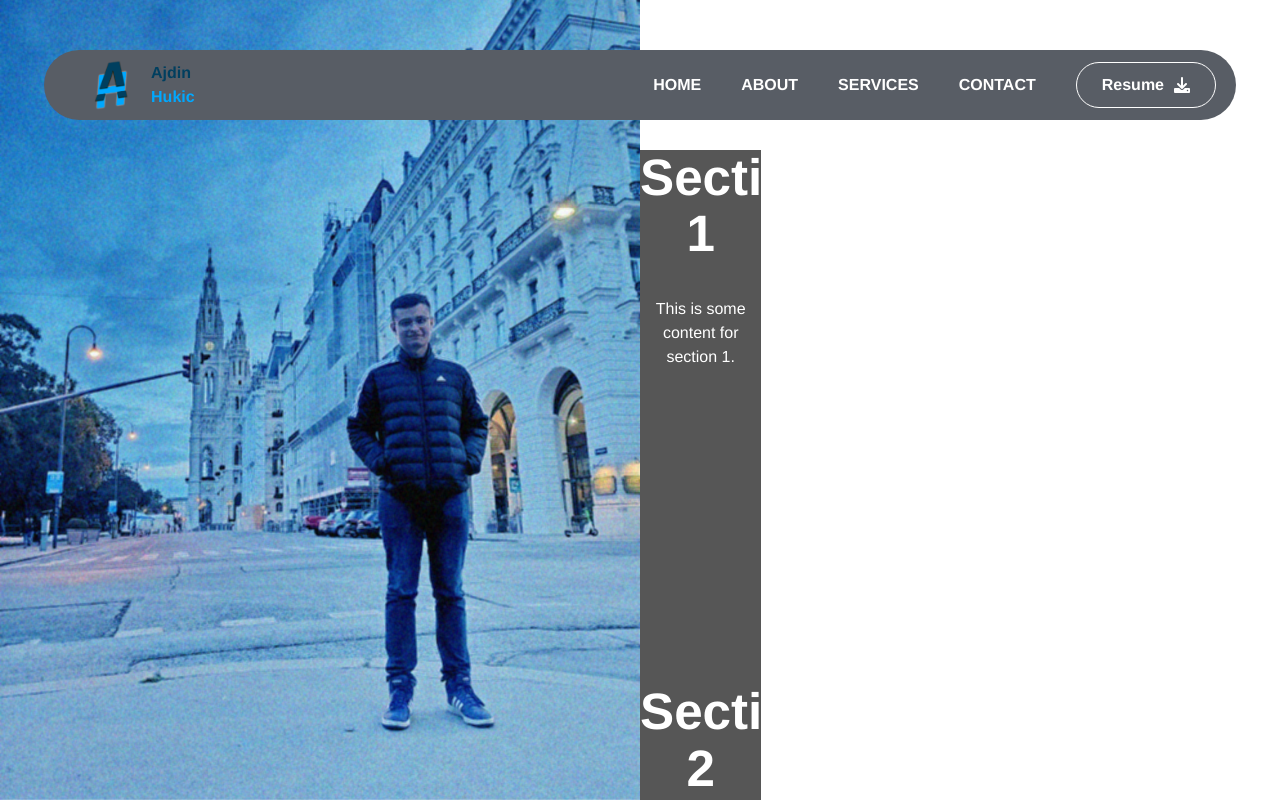
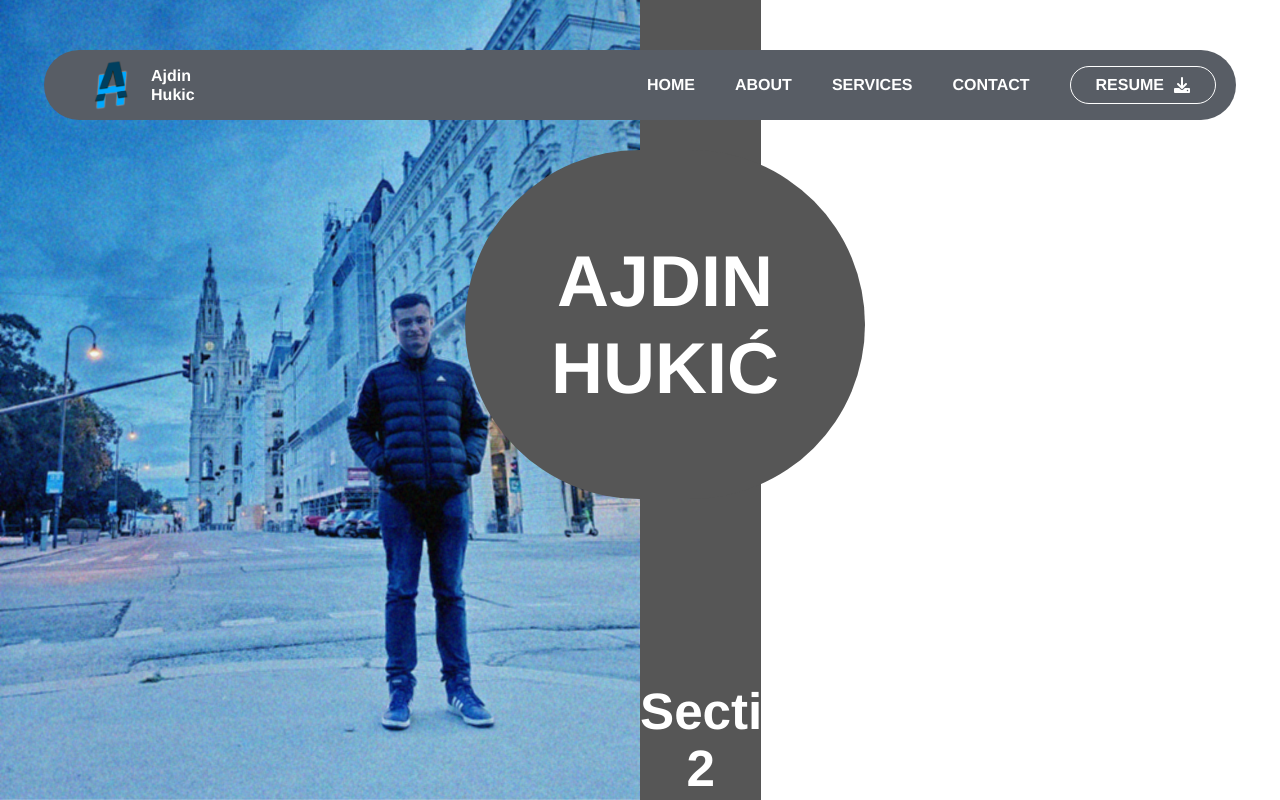
Before and after one commit to AjdiNNN/biography, a Vue app: page / in a window 1280 px wide. Shown: the top 800 px of the page. Built offline with nearby package versions, Linux system fonts and the light colour scheme.

Commit message:
Added central circle with name

```diff
--- a/package.json
+++ b/package.json
@@ -1,5 +1,5 @@
 {
-  "name": "vite-project",
+  "name": "website",
   "private": true,
   "version": "0.0.0",
   "type": "module",
--- a/src/App.vue
+++ b/src/App.vue
@@ -5,10 +5,13 @@
         <div class="left-div">
         </div>
         <div class="right-div">
-            <!-- Right content goes here -->
-            <div class="content" style="margin-top: 150px;">
-                <h1>Section 1</h1>
-                <p>This is some content for section 1.</p>
+          <div class="content" style="height: 150px;">
+            </div>
+            <div class="content">
+                <div class="ballon">
+                  <div class="name">AJDIN</div>
+                    <div class="name">HUKIĆ</div>
+                </div>
             </div>
             <div class="content">
                 <h1>Section 2</h1>
@@ -38,6 +41,24 @@ export default {
 
 <style>
 @import url('https://fonts.googleapis.com/css2?family=Poppins:wght@600;900&display=swap');
+.name {
+  color: #ffffff;
+  font-size: 4.5em;
+  line-height: 1.2;
+  font-weight: 800;
+}
+.ballon{
+  position: absolute;
+  width: 400px;
+  height: 349px;
+  margin-left: -175px;
+  background-color: #565656;
+  border-radius: 322px;
+  display: flex;
+  flex-direction: column;
+  justify-content: center;
+  align-items: center;
+}
 
 .left-div {
   background-image: url('./assets/leftphoto.webp');
--- a/src/components/Navigation.vue
+++ b/src/components/Navigation.vue
@@ -3,8 +3,8 @@
 	  <div class="left">
 		<div class="logo"></div>
 		<div class="name">
-		  <div class="first-name" style='color: #003f5f'>Ajdin</div>
-		  <div class="last-name"  style='color: #00a8ff;'>Hukic</div>
+		  <div class="first-name" >Ajdin</div>
+		  <div class="last-name"  >Hukic</div>
 		</div>
 	  </div>
 	  <div class="right">
@@ -104,7 +104,10 @@ align-items: center;
 }
 
 .links a {
-    font-weight: 600;
+	line-height: 16px;
+	font-size: 12px;
+	font-weight: 800;
+	text-transform: uppercase;
     display: flex; /* Allow vertical centering */
     align-items: center; /* Vertically center the text */
 }
```
Also changed, not shown: 1 other file (tests, documents, lock files or other folders). Lines whose indentation alone changed are shown as unchanged.
